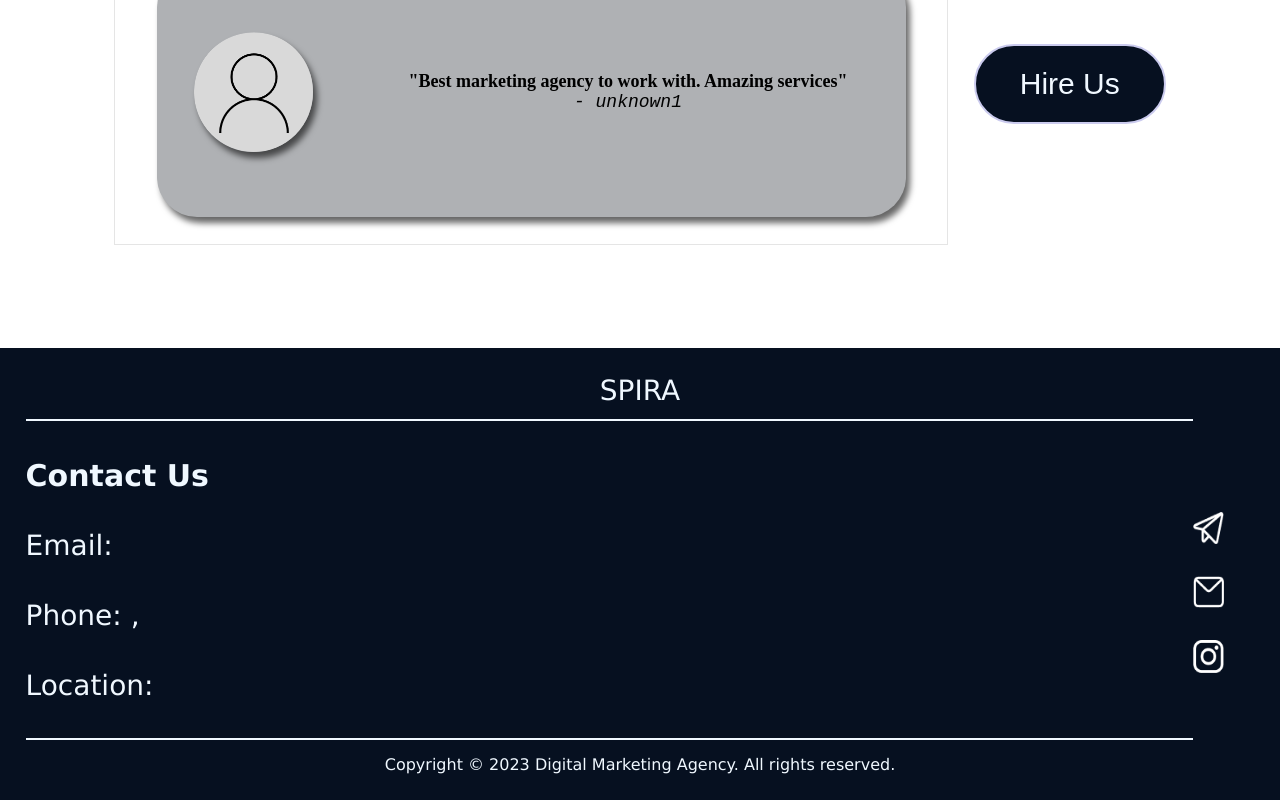
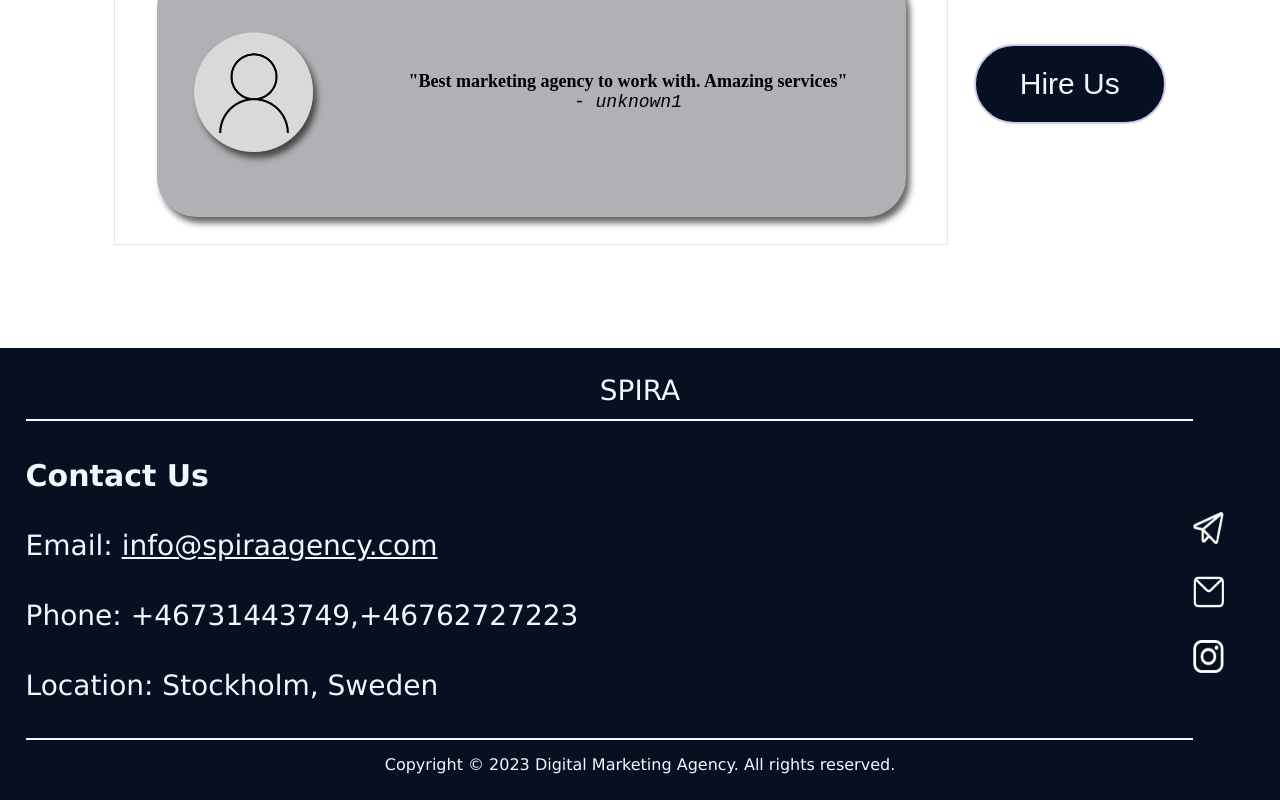
Before and after one commit to PaulTeshome/spira-site, a React (Create React App) app in the folder spira/: page / in a window 1280 px wide. Shown: the part 7394-8194 px from the top of the page. Built offline with nearby package versions, Linux system fonts and the light colour scheme.

Commit message:
Update App.js
make footer dynamic ready

```diff
--- a/spira/src/components/App.js
+++ b/spira/src/components/App.js
@@ -22,7 +22,8 @@ function App() {
       <RecentWorks/>
       <OurTeam/>
       <AboutUs/>
-      <Footer/>
+      <Footer telegram_link="#tg" insta_link="#insta" gmail_link="email" phone1="+46731443749"
+              phone2="+46762727223" email="info@spiraagency.com" location="Stockholm, Sweden"/>
     </div>
   );
 }
```
